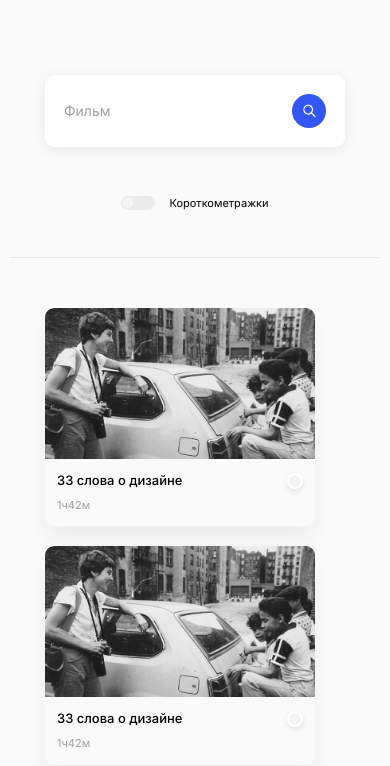
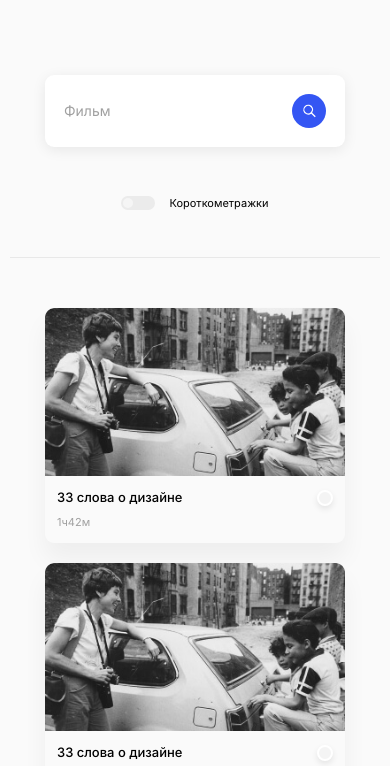
Before and after one commit to ShnaiderDanila/movies-explorer-frontend, a React app: page /movies in a window 390 px wide. Shown: the part 78-844 px from the top of the page. Built offline with nearby package versions, Linux system fonts and the light colour scheme.

Commit message:
feat: Add responsive css styles to ./src/components/Movies/MoviesCard/MoviesCard.css

```diff
--- a/src/components/Movies/MoviesCard/MoviesCard.css
+++ b/src/components/Movies/MoviesCard/MoviesCard.css
@@ -6,7 +6,7 @@
 }
 
 .movies-card__image {
-  width: 270px;
+  width: 100%;
   height: 151px;
   border-radius: 9px 9px 0 0;
   object-fit: cover;
@@ -58,14 +58,37 @@
   transition: all 0.3s ease;
 }
 
-.movies-card__delete-button:hover {
-  opacity: 0.8;
-}
-
 .movies-card__duration {
   margin: 10px 0 0 0;
   color: #a0a0a0;
   font-size: 11px;
   line-height: 13.31px;
-  overflow: hidden;
 }
+
+/* Адаптив  */
+
+@media screen and (min-width: 769px) {
+  .movies-card__delete-button:hover {
+    opacity: 0.8;
+  }
+}
+
+@media screen and (max-width: 1007px) {
+  .movies-card {
+    max-width: 339px;
+  }
+
+  .movies-card__image {
+    height: 190px;
+  }
+}
+
+@media screen and (max-width: 745px) {
+  .movies-card {
+    max-width: 300px;
+  }
+
+  .movies-card__image {
+    height: 168px;
+  }
+}
```
